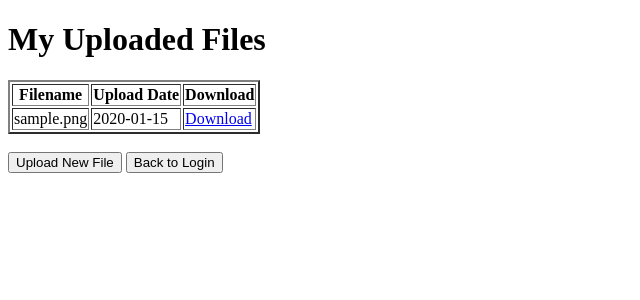
After one commit to martafli/MC100-Exam, a Flask app: page /user_files in a window 1280 px wide. The commit adds this page. Shown: the top 300 px of the page, without its empty margins (0-640 px from the left). Run offline with Flask 3, Linux system fonts and the light colour scheme; the visitor is signed in with stand-in values (Sample User, id 1); tables that the repository leaves empty hold one stand-in row (values such as "Sample post").

Commit message:
implemented user file download functionality, and added user files page

```diff
--- a/config.py
+++ b/config.py
@@ -9,6 +9,5 @@ SECRET_KEY = 'secret_key'
 UPLOAD_FOLDER = os.path.join(os.path.dirname(os.path.abspath(__file__)),'uploads')
 MAX_CONTENT_LENGTH = 16 * 1024 * 1024 #set max file size to 16MB
 
-# Define the folder where uploaded files will be stored
-UPLOAD_FOLDER = 'uploads'
+
 ALLOWED_EXTENSIONS = {'txt', 'pdf', 'png', 'jpg', 'jpeg', 'gif'}
--- a/controllers/upload_controller.py
+++ b/controllers/upload_controller.py
@@ -8,6 +8,7 @@ from config import ALLOWED_EXTENSIONS
 from werkzeug.utils import secure_filename
 from models.file import allowed_file, get_file, save_file_metadata
 import logging
+from models.file import get_file_by_user
 
 logger = logging.getLogger(__name__)
 upload_bp = Blueprint('upload', __name__)
@@ -38,7 +39,9 @@ def upload():
         unique_name = str(uuid.uuid4()) + "_" + filename
 
         try:
-            file.save(os.path.join(current_app.config['UPLOAD_FOLDER'], unique_name)) #to avoid overwriting files with the same name, current_app is used to gain access to the active flask application
+            path = os.path.join(current_app.config['UPLOAD_FOLDER'], unique_name)
+            file.save(path) #to avoid overwriting files with the same name, current_app is used to gain access to the active flask application
+            logger.info(f"Saving file to: {path}")
         except Exception as e:
             logger.error(f"Error saving file: {e}")
             flash (f"An error occurred while saving the file: {e}")
@@ -70,10 +73,30 @@ def download(file_id):
         logger.error(f"User {session['user']} attempted to download file {file[2]} owned by {file[1]}")
         return "Forbidden", 403
 
-    logger.info(f"User {session['user']} downloaded file {file[2]} with id {file_id}")
-    return send_from_directory(
-        current_app.config['UPLOAD_FOLDER'],
-        file[3],
-        as_attachment=True,
-        download_name=file[2]
-    )
+
+    try:
+        logger.info(f"User is downloading file {file[2]} with stored name {file[3]}")
+        filepath = os.path.join(current_app.config['UPLOAD_FOLDER'],file[3])
+
+        logger.info(f"Looking for file at: {filepath}")
+        logger.info(f"Exists: {os.path.exists(filepath)}")
+        return send_from_directory(
+            current_app.config['UPLOAD_FOLDER'],
+            file[3],
+            as_attachment=True,
+            download_name=file[2]
+        )
+
+    except Exception as e:
+        logger.error(f"Download error: {e}")
+        return str(e), 500
+
+
+@upload_bp.route('/user_files')
+def user_files():
+    if 'user' not in session:
+        logger.error("Unauthorized access to user files")
+        return "Unauthorized", 401
+
+    files = get_file_by_user(session['user'])
+    return render_template('user_files.html', files=files)
--- a/models/database.py
+++ b/models/database.py
@@ -34,5 +34,6 @@ def init_db():
         conn.commit()
     except Exception as e:
         logger.error(f"Error initializing database: {e}")
+        raise
     finally:
         conn.close()
--- a/models/file.py
+++ b/models/file.py
@@ -36,6 +36,7 @@ def save_file_metadata(username, original_filename, stored_filename): #save the
         conn.commit()
     except Exception as e:
         logger.error(f"Error saving file metadata: {e}")
+        raise
     finally:
         conn.close()
 
@@ -55,26 +56,7 @@ def get_file(file_id):
         file = cursor.fetchone()
     except Exception as e:
         logger.error(f"Error retrieving file: {e}")
-    finally:
-        conn.close()
-    return file
-
-
-def get_file(file_id):
-    try:
-        conn = sqlite3.connect(DATABASE)
-        cursor = conn.cursor()
-        cursor.execute(
-            """
-            SELECT *
-            FROM files
-            WHERE id=?
-            """,
-            (file_id,)
-        )
-        file = cursor.fetchone()
-    except Exception as e:
-        logger.error(f"Error retrieving file: {e}")
+        raise
     finally:
         conn.close()
     return file
@@ -95,6 +77,7 @@ def get_file_by_user(username):
         files = cursor.fetchall() #fetches all files associated with the given username
     except Exception as e:
         logger.error(f"Error retrieving user files: {e}")
+        raise
     finally:
         conn.close()
     return files
--- a/templates/upload.html
+++ b/templates/upload.html
@@ -15,5 +15,9 @@
 
         <input type="submit" value="Upload">
 
+    </form>
+
+    <button class="btn" type="button" onclick="window.location.href='{{ url_for('upload.user_files') }}'">My Files</button>
+    <br><br>
 </body>
 </html>
--- /dev/null
+++ b/templates/user_files.html
@@ -0,0 +1,40 @@
+<!DOCTYPE html>
+<html>
+<head>
+    <title>User Files</title>
+</head>
+
+<body>
+
+    <h1>My Uploaded Files</h1>
+    {% if files %}
+        <table border="2">
+            <tr>
+                <th>Filename</th>
+                <th>Upload Date</th>
+                <th>Download</th>
+            </tr>
+
+            {% for file in files %}
+            <tr>
+                <td>{{ file[2] }}</td>
+                <td>{{ file[4] }}</td>
+                <td>
+                    <a href="{{ url_for('upload.download', file_id=file[0]) }}">
+                        Download
+                    </a>
+                </td>
+            </tr>
+            {% endfor %}
+        </table>
+    {% else %}
+        <p>No files uploaded yet.</p>
+    {% endif %}
+
+    <br>
+    <button class="btn" type="button" onclick="window.location.href='{{ url_for('upload.upload') }}'">Upload New File</button>
+    <button class="btn" type="button" onclick="window.location.href='{{ url_for('auth.login') }}'">Back to Login</button>
+    </a>
+
+</body>
+</html>
```
Also changed, not shown: controllers/auth_controller.py (+14 -1 lines), models/user.py (+15 -7 lines).
